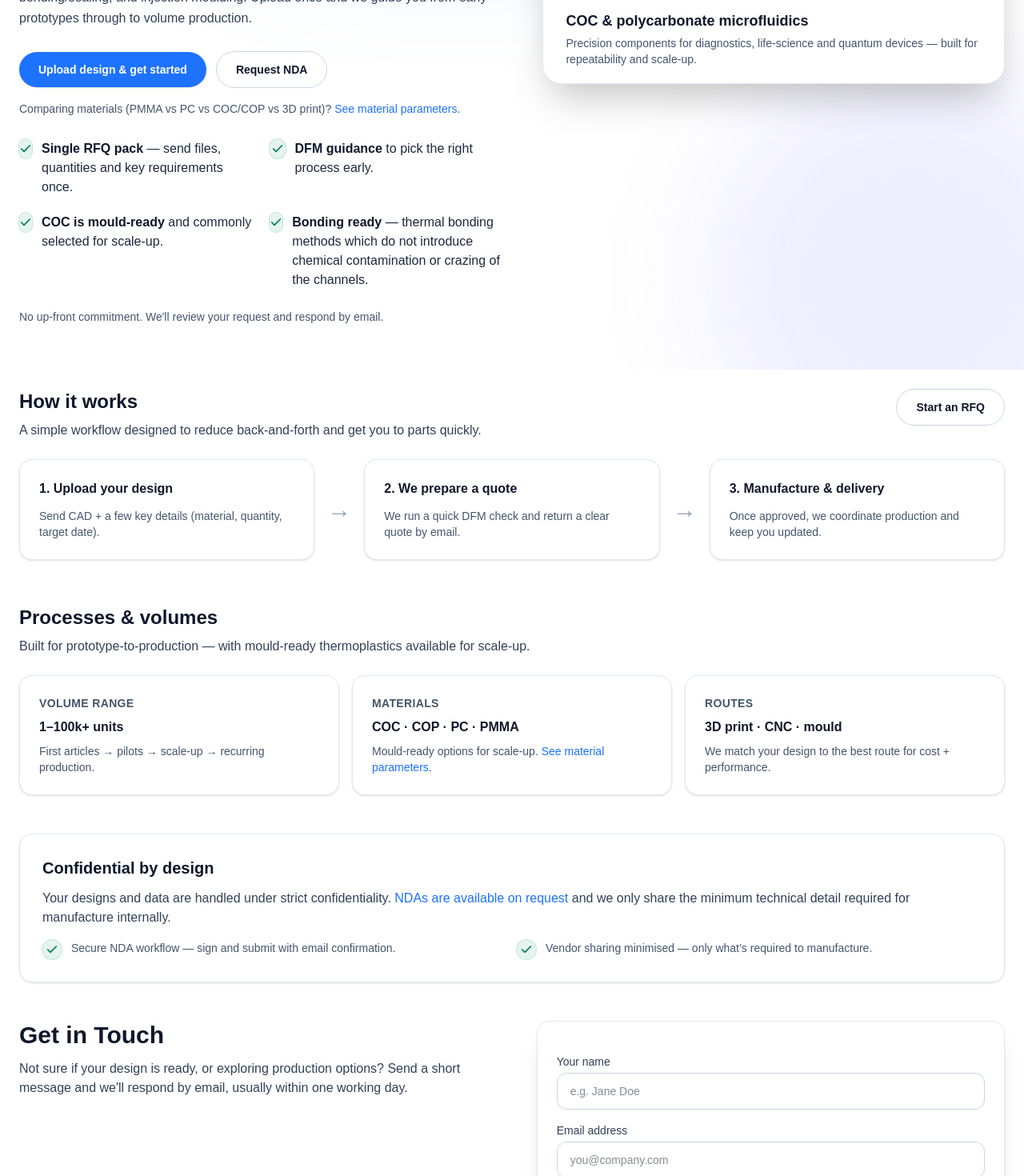
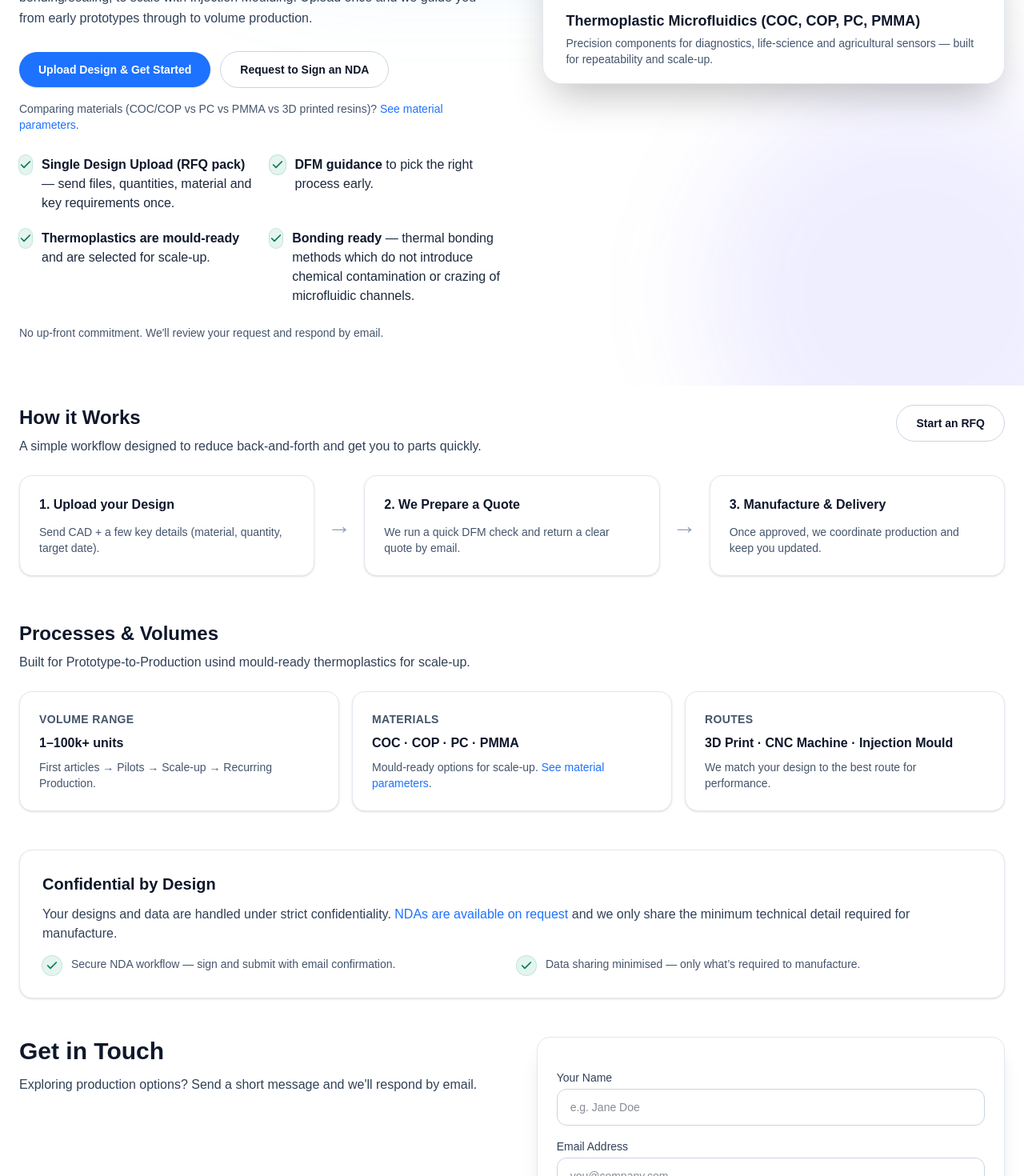
Before and after one commit to OMS-Shop/osm-shop, a Next.js app: page / in a window 1280 px wide. Shown: the part 560-2030 px from the top of the page at 80% size. Built offline with nearby package versions, Linux system fonts and the light colour scheme; no server answers.

Commit message:
UI tweaks + cleanup

```diff
--- a/app/components/Header.tsx
+++ b/app/components/Header.tsx
@@ -8,7 +8,7 @@ type NavItem = { label: string; href: string };
 
 const NAV_ITEMS: NavItem[] = [
   { label: "How it works", href: "/#how-it-works" },
-  { label: "Processes & volumes", href: "/#processes" },
+  { label: "Processes & Volumes", href: "/#processes" },
   { label: "Resources", href: "/resources" },
   { label: "Confidentiality", href: "/nda" }, // ✅ goes to NDA page
   { label: "Contact", href: "/#contact" },
--- a/app/nda/page.tsx
+++ b/app/nda/page.tsx
@@ -79,11 +79,11 @@ export default function NdaPage() {
       <div className="mx-auto max-w-3xl px-6 py-12 space-y-10">
         <header className="space-y-3">
           <h1 className="text-3xl font-semibold tracking-tight md:text-4xl">
-            NDA
+            Confidentiality - Sign our NDA
           </h1>
           <p className="text-slate-600">
-            Before we review your designs, we ask that you sign our mutual
-            non-disclosure agreement (NDA). This protects both your IP and ours.
+            If you would like some piece of mind before submitting your designs, you can sign our mutual
+            non-disclosure agreement (NDA). Though, this is not mandatory - the decision belongs to you.
           </p>
         </header>
 
@@ -119,7 +119,7 @@ export default function NdaPage() {
           <form onSubmit={handleSubmit} className="space-y-4">
             <div>
               <label className="block text-sm font-medium mb-1 text-slate-700">
-                Your name
+                Your Name
               </label>
               <input
                 className={inputClass}
@@ -132,7 +132,7 @@ export default function NdaPage() {
 
             <div>
               <label className="block text-sm font-medium mb-1 text-slate-700">
-                Email address
+                Email Address
               </label>
               <input
                 type="email"
@@ -146,7 +146,7 @@ export default function NdaPage() {
 
             <div>
               <label className="block text-sm font-medium mb-1 text-slate-700">
-                Company name
+                Company Name / Organisation
               </label>
               <input
                 className={inputClass}
--- a/app/page.tsx
+++ b/app/page.tsx
@@ -49,19 +49,19 @@ export default function HomePage() {
             <div className="inline-flex items-center gap-3 rounded-full border border-emerald-700/20 bg-emerald-500/10 px-4 py-2 text-sm text-slate-800">
               <GreenTick />
               <span>
-                Upload &amp; request a quote • Response typically within 1 working
-                day
+                Upload &amp; request a quote • Response typically within 1
+                working day
               </span>
             </div>
 
             <h1 className="mt-7 text-5xl font-semibold leading-tight text-slate-900 md:text-6xl">
-              From <span className="text-[#1d72ff]">1 to 100,000+</span> units of
-              microfluidic parts — through one portal
+              From <span className="text-[#1d72ff]">1 to 100,000+</span>{" "}
+              Microfluidic Units: Managed Through One Portal
             </h1>
 
             <p className="mt-5 max-w-2xl text-base leading-relaxed text-slate-700">
               We coordinate microfluidic manufacturing across 3D printing, CNC
-              machining, bonding/sealing, and injection moulding. Upload once and
+              Machining, bonding/sealing, to scale with Injection Moulding. Upload once and
               we guide you from early prototypes through to volume production.
             </p>
 
@@ -71,7 +71,7 @@ export default function HomePage() {
                 href="/upload"
                 className="rounded-full bg-[#1d72ff] px-6 py-3 text-sm font-semibold text-white shadow hover:brightness-110"
               >
-                Upload design &amp; get started
+                Upload Design &amp; Get Started
               </Link>
 
               {/* Confidentiality button should go to /nda */}
@@ -79,12 +79,12 @@ export default function HomePage() {
                 href="/nda"
                 className="rounded-full border border-slate-300 bg-white px-6 py-3 text-sm font-semibold text-slate-900 hover:border-slate-400"
               >
-                Request NDA
+                Request to Sign an NDA
               </Link>
             </div>
 
             <p className="mt-4 text-sm text-slate-600">
-              Comparing materials (PMMA vs PC vs COC/COP vs 3D print)?{" "}
+              Comparing materials (COC/COP vs PC vs PMMA vs 3D printed resins)?{" "}
               <Link
                 href="/resources#material-parameters"
                 className="text-[#1d72ff] hover:underline"
@@ -100,9 +100,9 @@ export default function HomePage() {
                 <GreenTick />
                 <p className="text-base text-slate-800">
                   <span className="font-semibold text-slate-900">
-                    Single RFQ pack
+                    Single Design Upload (RFQ pack)
                   </span>{" "}
-                  — send files, quantities and key requirements once.
+                  — send files, quantities, material and key requirements once.
                 </p>
               </div>
 
@@ -120,9 +120,9 @@ export default function HomePage() {
                 <GreenTick />
                 <p className="text-base text-slate-800">
                   <span className="font-semibold text-slate-900">
-                    COC is mould-ready
+                    Thermoplastics are mould-ready
                   </span>{" "}
-                  and commonly selected for scale-up.
+                  and are selected for scale-up.
                 </p>
               </div>
 
@@ -133,7 +133,7 @@ export default function HomePage() {
                     Bonding ready
                   </span>{" "}
                   — thermal bonding methods which do not introduce chemical
-                  contamination or crazing of the channels.
+                  contamination or crazing of microfluidic channels.
                 </p>
               </div>
             </div>
@@ -159,11 +159,11 @@ export default function HomePage() {
 
               <div className="border-t border-slate-200 bg-white px-7 py-5">
                 <p className="text-lg font-semibold text-slate-900">
-                  COC &amp; polycarbonate microfluidics
+                  Thermoplastic Microfluidics (COC, COP, PC, PMMA)
                 </p>
                 <p className="mt-1 text-sm text-slate-600">
-                  Precision components for diagnostics, life-science and quantum
-                  devices — built for repeatability and scale-up.
+                  Precision components for diagnostics, life-science and agricultural sensors
+                   — built for repeatability and scale-up.
                 </p>
               </div>
             </div>
@@ -179,7 +179,7 @@ export default function HomePage() {
         <div className="flex flex-col items-start gap-4 sm:flex-row sm:items-start sm:justify-between sm:gap-6">
           <div>
             <h2 className="text-2xl font-semibold text-slate-900">
-              How it works
+              How it Works
             </h2>
             <p className="mt-2 max-w-2xl text-slate-700">
               A simple workflow designed to reduce back-and-forth and get you to
@@ -200,7 +200,7 @@ export default function HomePage() {
         <div className="mt-6 grid gap-4 lg:grid-cols-[1fr_auto_1fr_auto_1fr]">
           <div className="rounded-2xl border border-slate-200 bg-white p-6 shadow-sm">
             <p className="text-base font-semibold text-slate-900">
-              1. Upload your design
+              1. Upload your Design
             </p>
             <p className="mt-3 text-sm text-slate-600">
               Send CAD + a few key details (material, quantity, target date).
@@ -213,7 +213,7 @@ export default function HomePage() {
 
           <div className="rounded-2xl border border-slate-200 bg-white p-6 shadow-sm">
             <p className="text-base font-semibold text-slate-900">
-              2. We prepare a quote
+              2. We Prepare a Quote
             </p>
             <p className="mt-3 text-sm text-slate-600">
               We run a quick DFM check and return a clear quote by email.
@@ -226,7 +226,7 @@ export default function HomePage() {
 
           <div className="rounded-2xl border border-slate-200 bg-white p-6 shadow-sm">
             <p className="text-base font-semibold text-slate-900">
-              3. Manufacture &amp; delivery
+              3. Manufacture &amp; Delivery
             </p>
             <p className="mt-3 text-sm text-slate-600">
               Once approved, we coordinate production and keep you updated.
@@ -235,17 +235,17 @@ export default function HomePage() {
         </div>
       </section>
 
-      {/* ===== Processes & volumes ===== */}
+      {/* ===== Processes & Volumes ===== */}
       <section
         id="processes"
         className="scroll-mt-24 mx-auto max-w-7xl px-6 pb-10 pt-4"
       >
         <h2 className="text-2xl font-semibold text-slate-900">
-          Processes &amp; volumes
+          Processes &amp; Volumes
         </h2>
         <p className="mt-2 max-w-2xl text-slate-700">
-          Built for prototype-to-production — with mould-ready thermoplastics
-          available for scale-up.
+          Built for Prototype-to-Production usind mould-ready thermoplastics
+          for scale-up.
         </p>
 
         <div className="mt-6 grid gap-4 md:grid-cols-3">
@@ -257,7 +257,7 @@ export default function HomePage() {
               1–100k+ units
             </p>
             <p className="mt-2 text-sm text-slate-600">
-              First articles → pilots → scale-up → recurring production.
+              First articles → Pilots → Scale-up → Recurring Production.
             </p>
           </div>
 
@@ -285,10 +285,10 @@ export default function HomePage() {
               ROUTES
             </p>
             <p className="mt-2 text-base font-semibold text-slate-900">
-              3D print · CNC · mould
+              3D Print · CNC Machine · Injection Mould
             </p>
             <p className="mt-2 text-sm text-slate-600">
-              We match your design to the best route for cost + performance.
+              We match your design to the best route for performance.
             </p>
           </div>
         </div>
@@ -301,7 +301,7 @@ export default function HomePage() {
       >
         <div className="rounded-2xl border border-slate-200 bg-white p-7 shadow-sm">
           <h2 className="text-xl font-semibold text-slate-900">
-            Confidential by design
+            Confidential by Design
           </h2>
           <p className="mt-3 text-slate-700">
             Your designs and data are handled under strict confidentiality.{" "}
@@ -309,7 +309,7 @@ export default function HomePage() {
               NDAs are available on request
             </Link>{" "}
             and we only share the minimum technical detail required for
-            manufacture internally.
+            manufacture.
           </p>
           <div className="mt-4 grid gap-3 md:grid-cols-2">
             <div className="flex items-start gap-3">
@@ -321,7 +321,7 @@ export default function HomePage() {
             <div className="flex items-start gap-3">
               <GreenTick />
               <p className="text-sm text-slate-600">
-                Vendor sharing minimised — only what’s required to manufacture.
+                Data sharing minimised — only what’s required to manufacture.
               </p>
             </div>
           </div>
@@ -339,9 +339,9 @@ export default function HomePage() {
               Get in Touch
             </h2>
             <p className="mt-3 max-w-xl text-slate-700">
-              Not sure if your design is ready, or exploring production options?
-              Send a short message and we&apos;ll respond by email, usually
-              within one working day.
+              Exploring production options?
+              Send a short message and we&apos;ll respond by email.
+
             </p>
           </div>
 
@@ -354,7 +354,7 @@ export default function HomePage() {
             <form action="/api/contact" method="post" className="mt-4 space-y-4">
               <div className="space-y-1">
                 <label className="block text-sm text-slate-700" htmlFor="name">
-                  Your name
+                  Your Name
                 </label>
                 <input
                   id="name"
@@ -367,7 +367,7 @@ export default function HomePage() {
 
               <div className="space-y-1">
                 <label className="block text-sm text-slate-700" htmlFor="email">
-                  Email address
+                  Email Address
                 </label>
                 <input
                   id="email"
@@ -400,7 +400,7 @@ export default function HomePage() {
                 type="submit"
                 className="w-full rounded-full bg-[#1d72ff] px-6 py-4 text-sm font-semibold text-white shadow hover:brightness-110"
               >
-                Send enquiry
+                Send Enquiry
               </button>
             </form>
           </div>
--- a/app/resources/page.tsx
+++ b/app/resources/page.tsx
@@ -115,7 +115,7 @@ export default function ResourcesPage() {
               Resources
             </h1>
             <p className="mt-2 max-w-3xl text-sm text-slate-600">
-              Helpful references for choosing processes and materials for microfluidic devices.
+              Helpful references for choosing processes and materials for microfluidic devices - more coming soon!
             </p>
           </div>
 
@@ -137,7 +137,7 @@ export default function ResourcesPage() {
           <div className="flex flex-wrap items-start justify-between gap-4">
             <div>
               <h2 className="text-3xl font-semibold text-slate-900 md:text-4xl">
-                Material parameters
+                Microfludic Production Materials Compared
               </h2>
               <p className="mt-2 max-w-3xl text-sm text-slate-600">
                 A practical comparison of common microfluidics materials. COC/COP/PC/PMMA are
```
